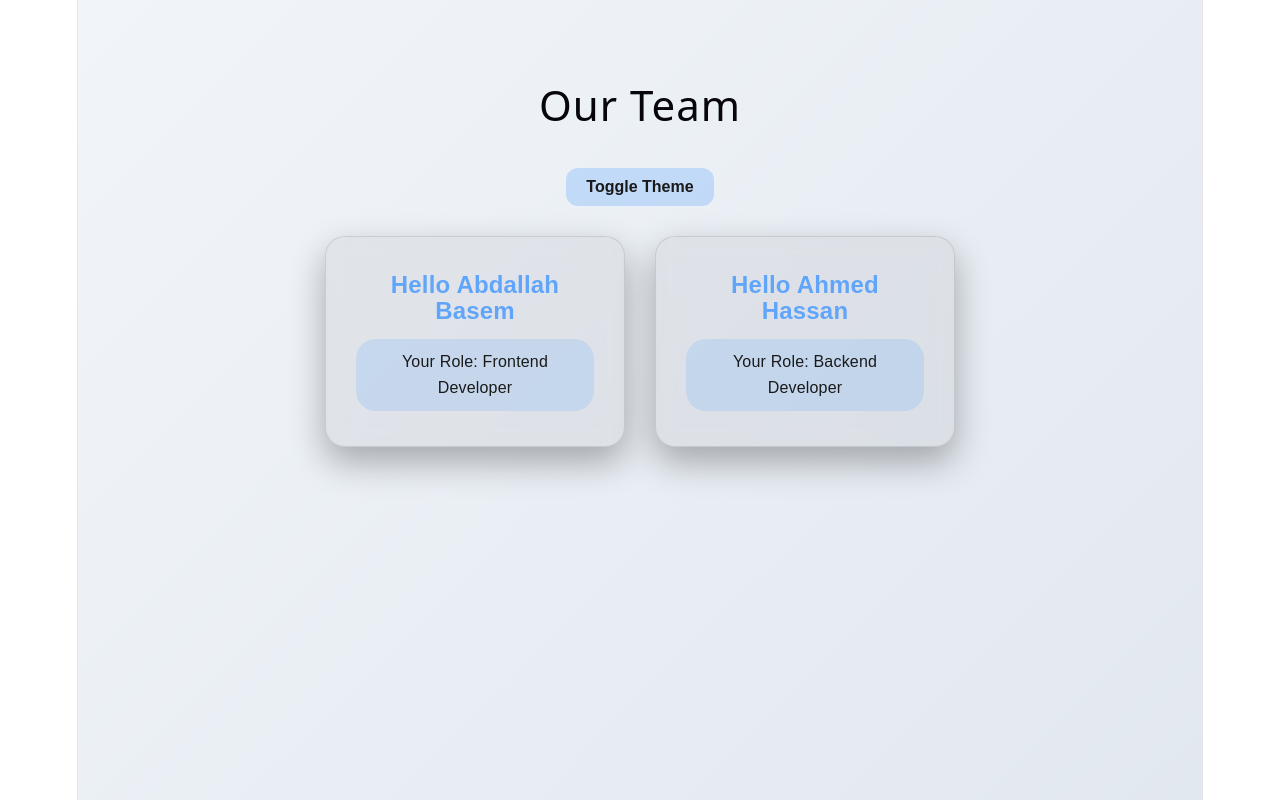
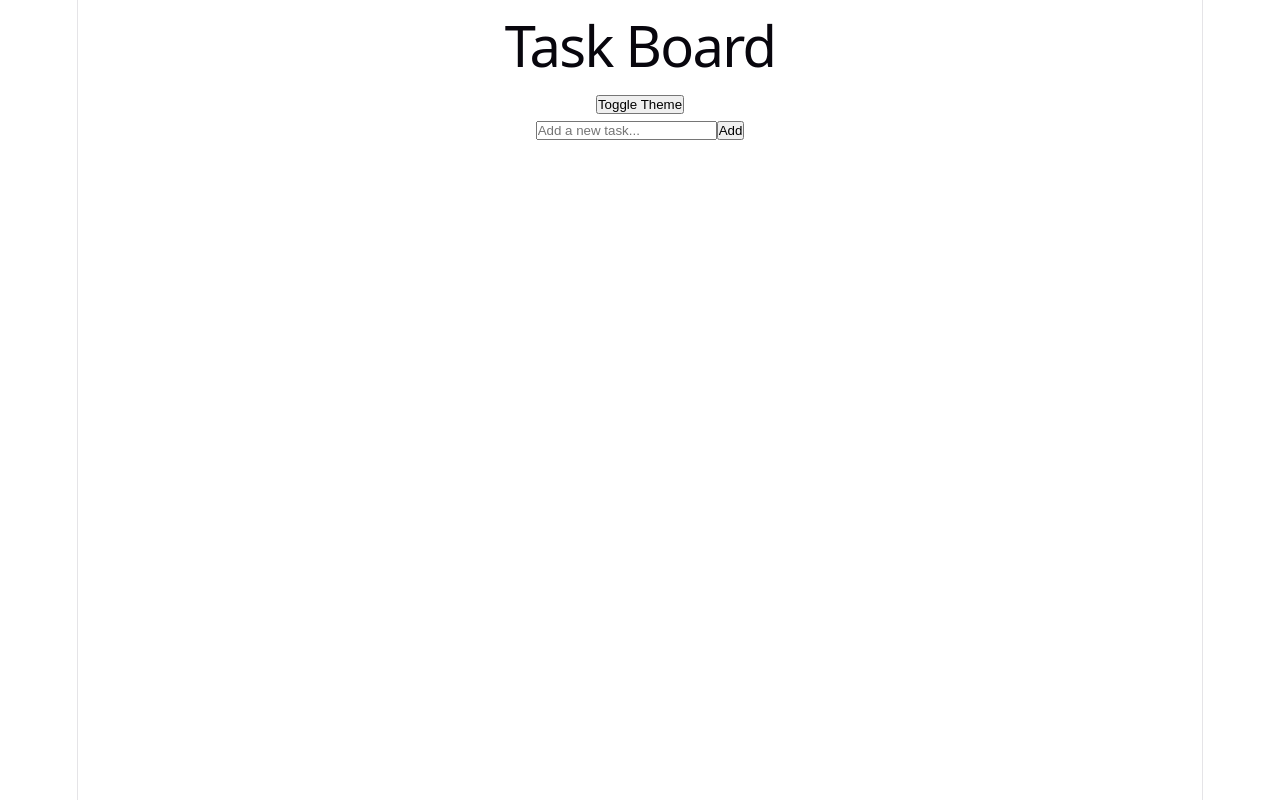
Before and after one commit to abdallahbasem74/EBE-Project, a React (Vite) app: page / in a window 1280 px wide. Built offline with nearby package versions, Linux system fonts and the light colour scheme.

Commit message:
task board

```diff
--- a/src/App.tsx
+++ b/src/App.tsx
@@ -1,39 +1,8 @@
 import "./App.css";
-import { useTheme } from "./context/ThemeContext";
-import ThemeToggleButton from "./components/ThemeToggleButton";
-import UserCard from "./components/UserCard";
-import type { UserCardProps } from "./components/UserCard";
-
-const staticUsers: UserCardProps[] = [
-  {
-    username: "Abdallah Basem",
-    role: "Frontend Developer",
-  },
-  {
-    username: "Ahmed Hassan",
-    role: "Backend Developer",
-  },
-];
+import TaskBoard from "./components/TaskBoard";
 
 function App() {
-  const { theme } = useTheme();
-
-  return (
-    <div className={`app ${theme}`}>
-      <h1>Our Team</h1>
-
-      <ThemeToggleButton />
-
-      <div className="users-container">
-        {staticUsers.map((user) => (
-          <UserCard
-            key={user.username}
-            {...user}
-          />
-        ))}
-      </div>
-    </div>
-  );
+  return <TaskBoard />;
 }
 
 export default App;
--- /dev/null
+++ b/src/assets/vite-env.d.ts
@@ -0,0 +1 @@
+/// <reference types="vite/client" />
--- /dev/null
+++ b/src/components/Button.tsx
@@ -0,0 +1,15 @@
+interface ButtonProps {
+  label: string;
+  onClick: () => void;
+  variant?: 'primary' | 'danger';
+}
+
+function Button({ label, onClick, variant = 'primary' }: ButtonProps) {
+  return (
+    <button className={`btn btn-${variant}`} onClick={onClick}>
+      {label}
+    </button>
+  );
+}
+
+export default Button;
--- /dev/null
+++ b/src/components/TaskBoard.tsx
@@ -0,0 +1,36 @@
+import { useReducer } from 'react';
+import { taskReducer } from '../context/taskReducer';
+import { useTheme } from '../context/ThemeContext';
+import TaskForm from './TaskForm';
+import TaskCard from './TaskCard';
+import ThemeToggleButton from './ThemeToggleButton';
+
+function TaskBoard() {
+  const [tasks, dispatch] = useReducer(taskReducer, []);
+  const { theme } = useTheme();
+
+  return (
+    <div className={`task-board ${theme}`}>
+      <div className="task-board-header">
+        <h1>Task Board</h1>
+        <ThemeToggleButton />
+      </div>
+
+      <TaskForm onAddTask={(text) => dispatch({ type: 'ADD_TASK', text })} />
+
+      <div className="task-list">
+        {tasks.map((task) => (
+          <TaskCard
+            key={task.id}
+            text={task.text}
+            completed={task.completed}
+            onToggle={() => dispatch({ type: 'TOGGLE_TASK', id: task.id })}
+            onDelete={() => dispatch({ type: 'DELETE_TASK', id: task.id })}
+          />
+        ))}
+      </div>
+    </div>
+  );
+}
+
+export default TaskBoard;
--- /dev/null
+++ b/src/components/TaskCard.tsx
@@ -0,0 +1,22 @@
+import Button from './Button';
+
+interface TaskCardProps {
+  text: string;
+  completed: boolean;
+  onToggle: () => void;
+  onDelete: () => void;
+}
+
+function TaskCard({ text, completed, onToggle, onDelete }: TaskCardProps) {
+  return (
+    <div className="task-card">
+      <input type="checkbox" checked={completed} onChange={onToggle} />
+      <span style={{ textDecoration: completed ? 'line-through' : 'none' }}>
+        {text}
+      </span>
+      <Button label="Delete" onClick={onDelete} variant="danger" />
+    </div>
+  );
+}
+
+export default TaskCard;
--- /dev/null
+++ b/src/components/TaskForm.tsx
@@ -0,0 +1,32 @@
+import { useState } from 'react';
+import Button from './Button';
+
+interface TaskFormProps {
+  onAddTask: (text: string) => void;
+}
+
+function TaskForm({ onAddTask }: TaskFormProps) {
+  const [text, setText] = useState('');
+
+  const handleSubmit = (e: React.FormEvent) => {
+    e.preventDefault();
+    if (text.trim()) {
+      onAddTask(text);
+      setText('');
+    }
+  };
+
+  return (
+    <form onSubmit={handleSubmit} className="task-form">
+      <input
+        type="text"
+        value={text}
+        onChange={(e) => setText(e.target.value)}
+        placeholder="Add a new task..."
+      />
+      <Button label="Add" onClick={() => handleSubmit({ preventDefault: () => {} } as React.FormEvent)} />
+    </form>
+  );
+}
+
+export default TaskForm;
--- /dev/null
+++ b/src/context/taskReducer.ts
@@ -0,0 +1,25 @@
+export interface Task {
+  id: number;
+  text: string;
+  completed: boolean;
+}
+
+export type TaskAction =
+  | { type: 'ADD_TASK'; text: string }
+  | { type: 'TOGGLE_TASK'; id: number }
+  | { type: 'DELETE_TASK'; id: number };
+
+export function taskReducer(state: Task[], action: TaskAction): Task[] {
+  switch (action.type) {
+    case 'ADD_TASK':
+      return [...state, { id: Date.now(), text: action.text, completed: false }];
+    case 'TOGGLE_TASK':
+      return state.map((t) =>
+        t.id === action.id ? { ...t, completed: !t.completed } : t
+      );
+    case 'DELETE_TASK':
+      return state.filter((t) => t.id !== action.id);
+    default:
+      return state;
+  }
+}
```
